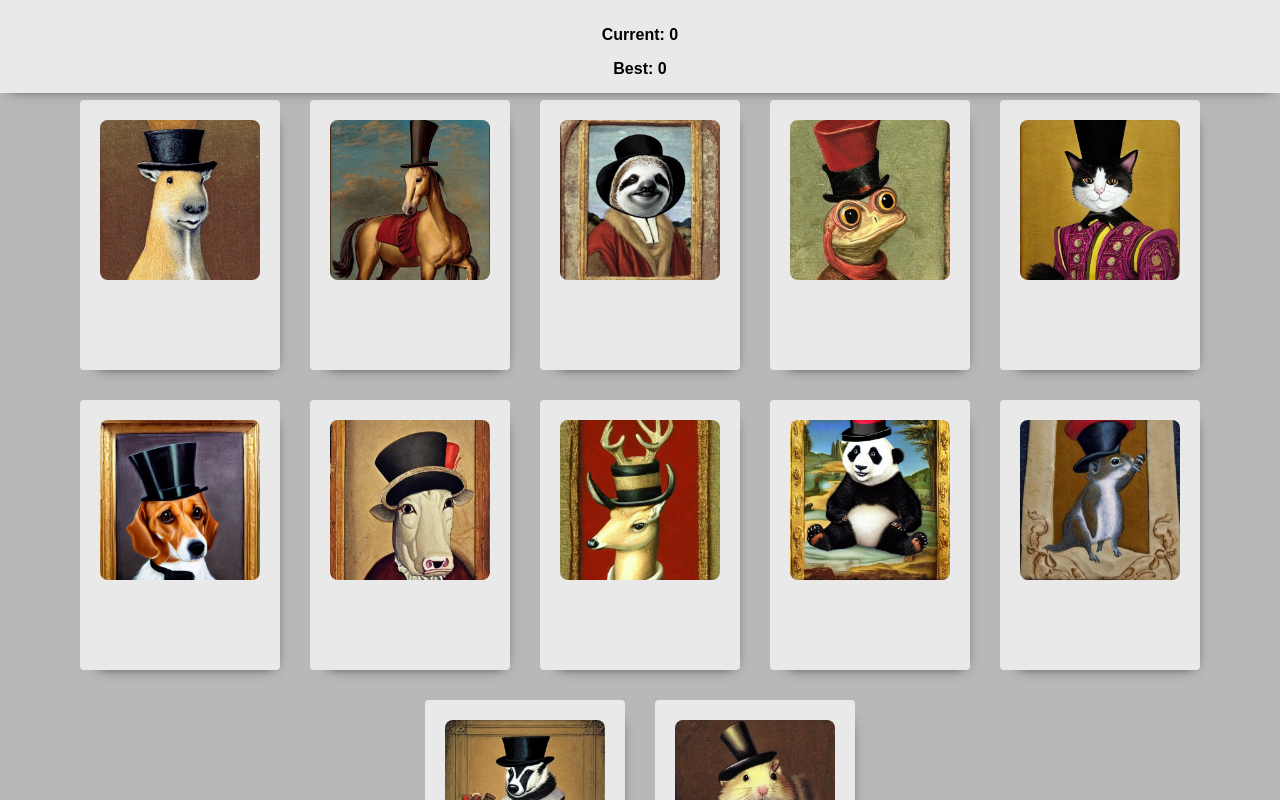
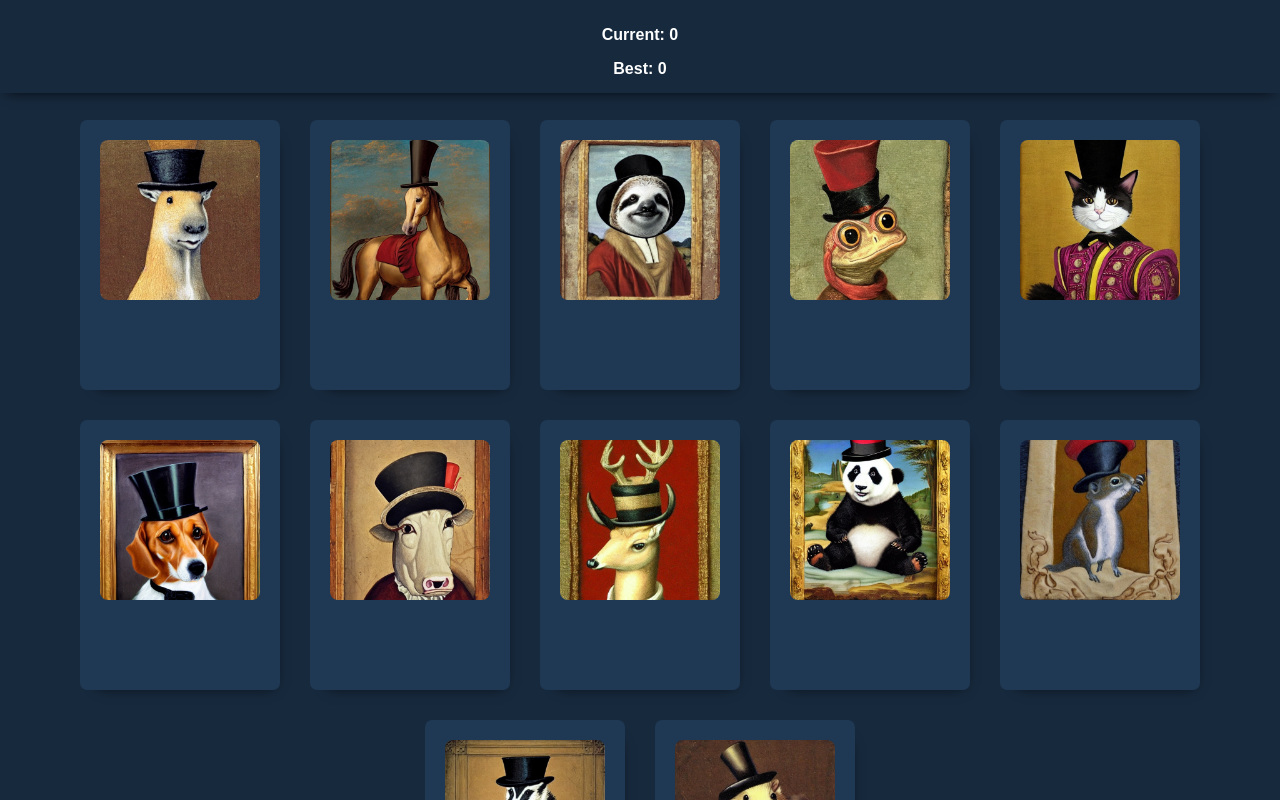
Before and after one commit to ItsWakana/Memory-Game, a React (Vite) app: page / in a window 1280 px wide. Both pictures are taken after a click on the button "Start Game". Shown: the top 800 px of the page. Built offline with nearby package versions, Linux system fonts and the light colour scheme.

Commit message:
change colour styles to blue

```diff
--- a/src/index.css
+++ b/src/index.css
@@ -2,8 +2,9 @@
     font-family: Arial, Helvetica, sans-serif;
     box-sizing: border-box;
 
-    --background-clr: rgb(184, 184, 184);
-    --card-background-clr: rgb(233, 233, 233);
+    --background-clr: #17293d;
+    --card-background-clr: #1f3853;
+    --score-background-clr: #17293d;
 }
 
 body {
@@ -11,7 +12,7 @@ body {
     margin: 0;
     padding: 0;
     text-align: center;
-    padding-top: 80px;
+    padding-top: 100px;
 }
 
 .game-title {
@@ -19,10 +20,11 @@ body {
 }
 
 .scoreboard {
-    background-color: var(--card-background-clr);
+    background-color: var(--score-background-clr);
+    color: white;
     padding: 10px 0 3px 0;
     font-weight: bold;
-    box-shadow: 0px 5px 13px -10px #000000;
+    box-shadow: 0px 5px 13px -7px #000000;
     position: fixed;
     top: 0;
     left: 0;
@@ -47,7 +49,7 @@ body {
     align-items: flex-start;
     position: relative;
     background: var(--card-background-clr);
-    border-radius: 4px;
+    border-radius: 7px;
     padding-top: 20px;
     width: 200px;
     height: 250px;
@@ -59,7 +61,7 @@ body {
 .card__info {
     position: absolute;
     background-color: black;
-    border-radius: 4px;
+    border-radius: 7px;
     opacity: 0;
     bottom: 0;
     top: 0;
```
